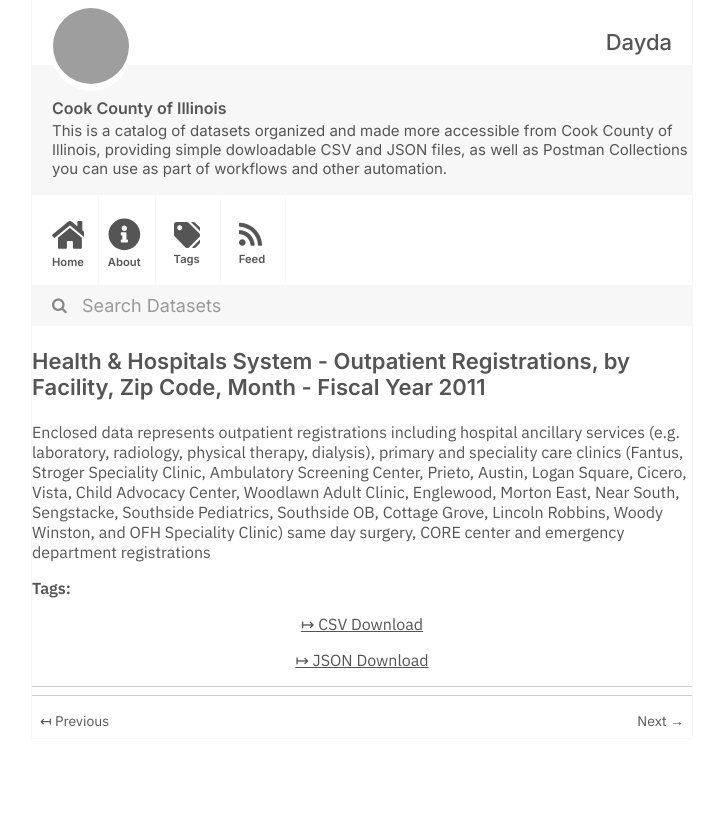
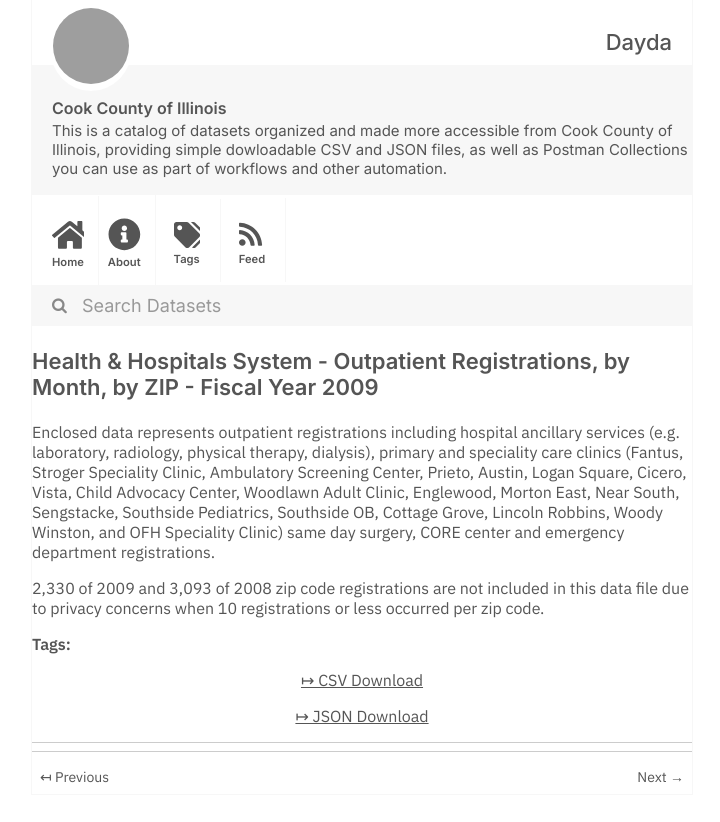
Before and after one commit to dayda-entities/cook-county-of-illinois, a Jekyll site: the page built from _posts/2020-11-10-health-hospitals-system-outpat.md, in a window 1280 px wide, cut to the strip 0-822 px from the top of the page. Shown: the whole strip, without its empty margins (278-998 px from the left). Built offline with Jekyll 4.4.1, drawn with Linux system fonts in a browser that asks for light colours; grey boxes are pictures that could not be loaded.

Commit message:
Publish Data

```diff
--- a/_posts/2020-11-10-health-hospitals-system-outpat.md
+++ b/_posts/2020-11-10-health-hospitals-system-outpat.md
@@ -1,19 +1,21 @@
 ---
 title: >-
-  Health & Hospitals System - Outpatient Registrations, by Facility, Zip Code,
-  Month - Fiscal Year 2011
-created: '2020-11-10T16:57:55.514385'
-modified: '2020-11-10T16:57:55.514395'
+  Health & Hospitals System - Outpatient Registrations, by Month, by ZIP -
+  Fiscal Year 2009
+created: '2020-11-10T16:57:17.492329'
+modified: '2020-11-10T16:57:17.492340'
 state: active
 type: dataset
 tags: []
 groups:
   - Local Government
 csv_url: >-
-  https://datacatalog.cookcountyil.gov/api/views/wege-aen9/rows.csv?accessType=DOWNLOAD
+  https://datacatalog.cookcountyil.gov/api/views/8sns-q4rm/rows.csv?accessType=DOWNLOAD
 json_url: >-
-  https://datacatalog.cookcountyil.gov/api/views/wege-aen9/rows.json?accessType=DOWNLOAD
+  https://datacatalog.cookcountyil.gov/api/views/8sns-q4rm/rows.json?accessType=DOWNLOAD
 layout: post
 
 ---
-Enclosed data represents outpatient registrations including hospital ancillary services (e.g. laboratory, radiology, physical therapy, dialysis), primary and speciality care clinics (Fantus, Stroger Speciality Clinic, Ambulatory Screening Center, Prieto, Austin, Logan Square, Cicero, Vista, Child Advocacy Center, Woodlawn Adult Clinic, Englewood, Morton East, Near South, Sengstacke, Southside Pediatrics, Southside OB, Cottage Grove, Lincoln Robbins, Woody Winston, and OFH Speciality Clinic) same day surgery, CORE center and emergency department registrations
+Enclosed data represents outpatient registrations including hospital ancillary services (e.g. laboratory, radiology, physical therapy, dialysis), primary and speciality care clinics (Fantus, Stroger Speciality Clinic, Ambulatory Screening Center, Prieto, Austin, Logan Square, Cicero, Vista, Child Advocacy Center, Woodlawn Adult Clinic, Englewood, Morton East, Near South, Sengstacke, Southside Pediatrics, Southside OB, Cottage Grove, Lincoln Robbins, Woody Winston, and OFH Speciality Clinic) same day surgery, CORE center and emergency department registrations.
+
+2,330 of 2009 and 3,093 of 2008 zip code registrations are not included in this data file due to privacy concerns when 10 registrations or less occurred per zip code.
```
